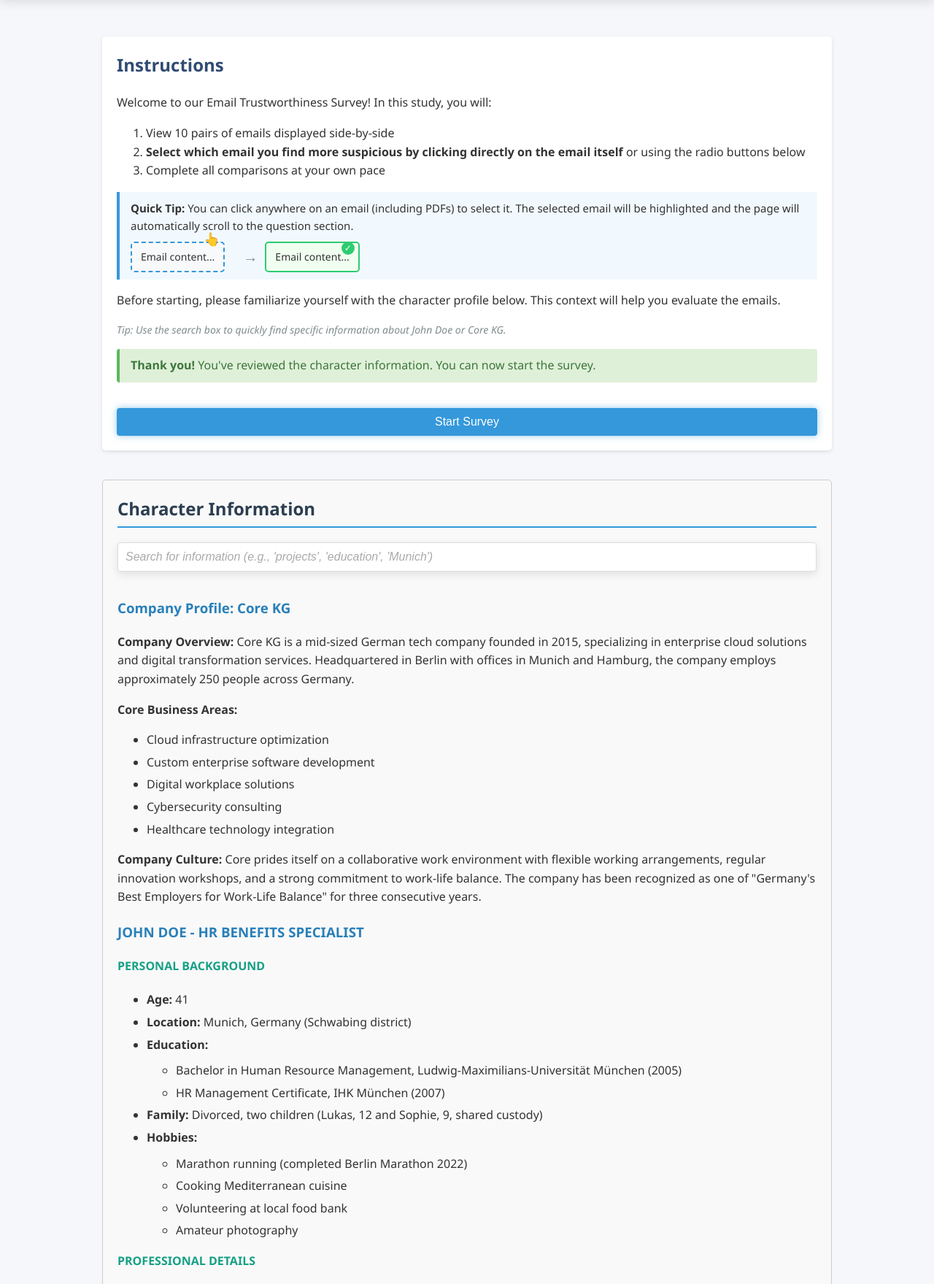
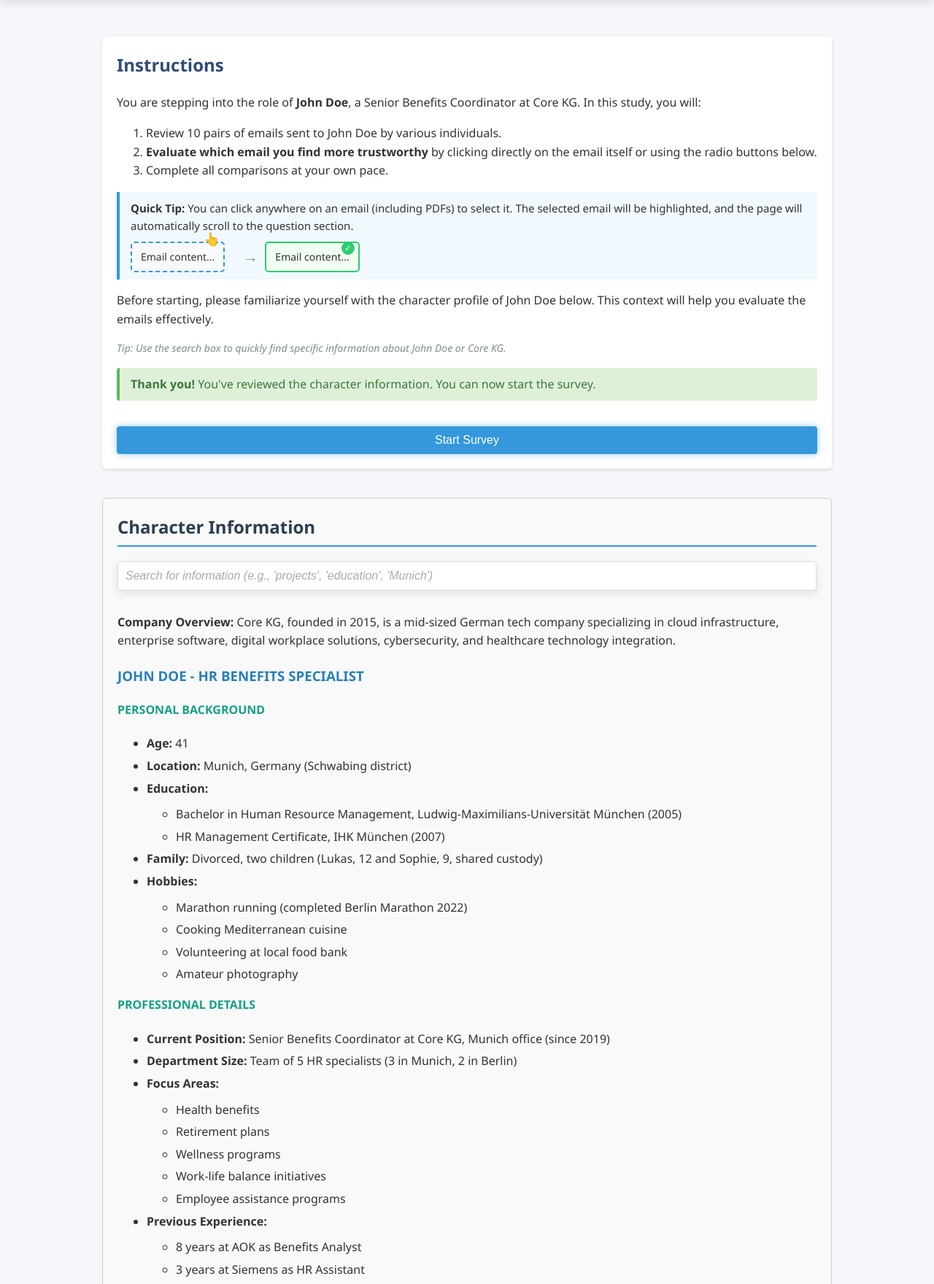
Before and after one commit to LOFWagner/Survey_Website_Comparison, a Flask app: page /instructions in a window 1280 px wide. Shown: the part 101-1860 px from the top of the page at 73% size. Run offline with Flask 3, Linux system fonts and the light colour scheme.

Commit message:
Better instructions

```diff
--- a/templates/instructions.html
+++ b/templates/instructions.html
@@ -380,15 +380,15 @@
     <div class="main-content">
       <div class="selection-area">
   <h2>Instructions</h2>
-        <p>Welcome to our Email Trustworthiness Survey! In this study, you will:</p>
+  <p>You are stepping into the role of <strong>John Doe</strong>, a Senior Benefits Coordinator at Core KG. In this study, you will:</p>
   <ol>
-          <li>View 10 pairs of emails displayed side-by-side</li>
-          <li><strong>Select which email you find more suspicious by clicking directly on the email itself</strong> or using the radio buttons below</li>
-          <li>Complete all comparisons at your own pace</li>
+    <li>Review 10 pairs of emails sent to John Doe by various individuals.</li>
+    <li><strong>Evaluate which email you find more trustworthy</strong> by clicking directly on the email itself or using the radio buttons below.</li>
+    <li>Complete all comparisons at your own pace.</li>
   </ol>
 
   <div class="feature-hint">
-          <strong>Quick Tip:</strong> You can click anywhere on an email (including PDFs) to select it. The selected email will be highlighted and the page will automatically scroll to the question section.
+    <strong>Quick Tip:</strong> You can click anywhere on an email (including PDFs) to select it. The selected email will be highlighted, and the page will automatically scroll to the question section.
 
     <div class="clickable-demo">
       <div class="demo-email">Email content...</div>
@@ -397,7 +397,7 @@
     </div>
   </div>
 
-        <p>Before starting, please familiarize yourself with the character profile below. This context will help you evaluate the emails.</p>
+  <p>Before starting, please familiarize yourself with the character profile of John Doe below. This context will help you evaluate the emails effectively.</p>
   <p class="hint">Tip: Use the search box to quickly find specific information about John Doe or Core KG.</p>
 
   <div id="scrollConfirmation" class="scroll-confirmation">
@@ -413,18 +413,7 @@
       <h2>Character Information</h2>
       <input type="text" id="searchInput" onkeyup="searchCharacterInfo()" placeholder="Search for information (e.g., 'projects', 'education', 'Munich')">
 
-      <h3>Company Profile: Core KG</h3>
-      <p><strong>Company Overview:</strong> Core KG is a mid-sized German tech company founded in 2015, specializing in enterprise cloud solutions and digital transformation services. Headquartered in Berlin with offices in Munich and Hamburg, the company employs approximately 250 people across Germany.</p>
-      <p><strong>Core Business Areas:</strong></p>
-      <ul>
-        <li>Cloud infrastructure optimization</li>
-        <li>Custom enterprise software development</li>
-        <li>Digital workplace solutions</li>
-        <li>Cybersecurity consulting</li>
-        <li>Healthcare technology integration</li>
-      </ul>
-      <p><strong>Company Culture:</strong> Core prides itself on a collaborative work environment with flexible working arrangements, regular innovation workshops, and a strong commitment to work-life balance. The company has been recognized as one of "Germany's Best Employers for Work-Life Balance" for three consecutive years.</p>
-
+      <p><strong>Company Overview:</strong> Core KG, founded in 2015, is a mid-sized German tech company specializing in cloud infrastructure, enterprise software, digital workplace solutions, cybersecurity, and healthcare technology integration.</p>
       <h3>JOHN DOE - HR BENEFITS SPECIALIST</h3>
 
       <h4>PERSONAL BACKGROUND</h4>
```
Lines whose indentation alone changed are shown as unchanged.
